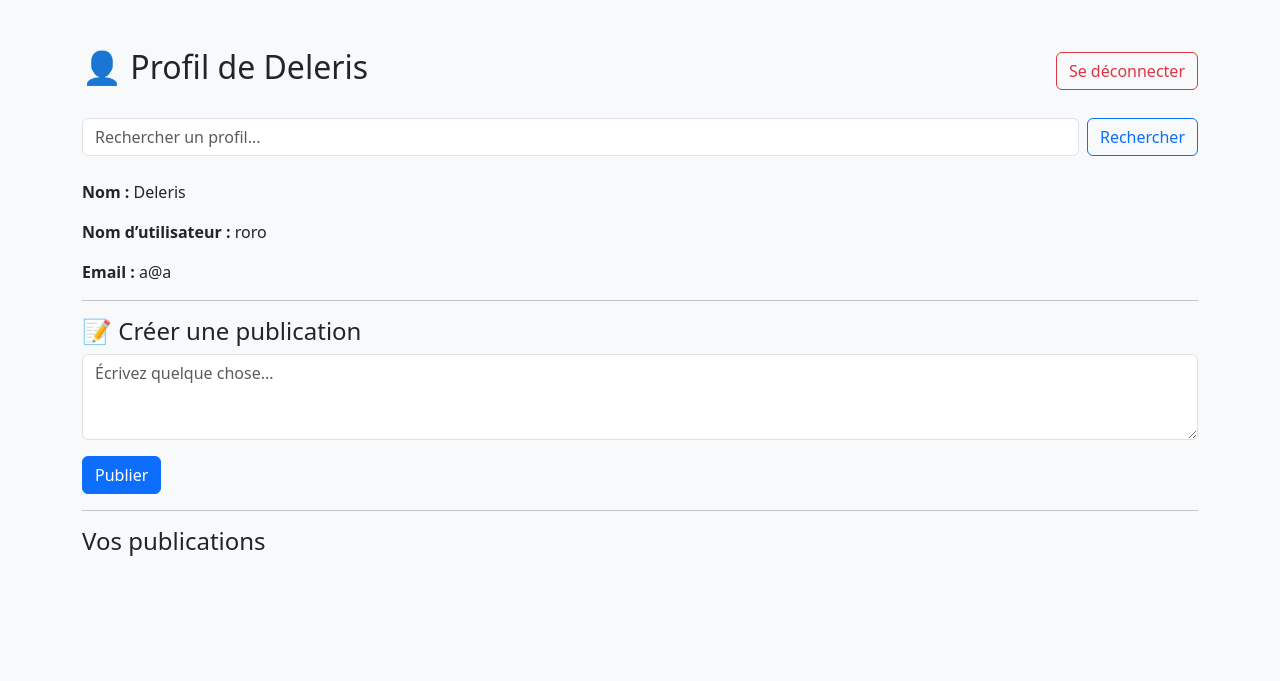
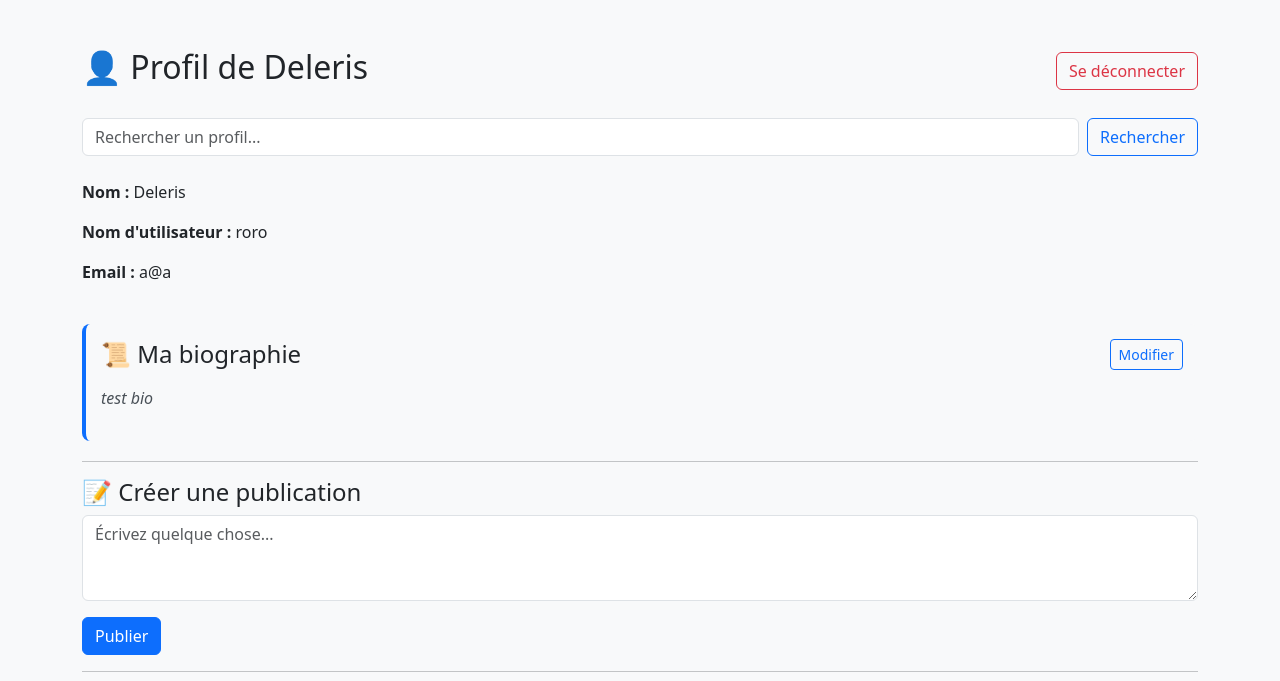
Before and after one commit to aperrin334/hello-python-ci, a Flask app: page /profile in a window 1280 px wide. Shown: the top 681 px of the page. Run offline with Flask 3, Linux system fonts and the light colour scheme; a user stored in the database is signed in.

Commit message:
Biographie plus qu'à afficher sur profil

```diff
--- a/app.py
+++ b/app.py
@@ -17,10 +17,11 @@ db = SQLAlchemy(app)
 # ------------------ MODELES ------------------
 class User(db.Model):
     id = db.Column(db.Integer, primary_key=True)
-    name = db.Column(db.String(80), unique=True, nullable=False)
+    name = db.Column(db.String(80), unique=False, nullable=False)
     username = db.Column(db.String(80), unique=True, nullable=False)
     password = db.Column(db.String(80), nullable=False)
     email = db.Column(db.String(120), unique=True, nullable=False)
+    biography = db.Column(db.Text, nullable=True)
     posts = db.relationship('Post', backref='author', lazy=True)
 
     def __repr__(self):
@@ -267,6 +268,19 @@ def user_profile(username):
         liked_post_ids=liked_post_ids,
         liked_comment_ids=liked_comment_ids
     )
+@app.route('/edit_biography', methods=['GET', 'POST'])
+def edit_biography():
+    if 'username' not in session:
+        return redirect(url_for('login'))
+
+    user = User.query.filter_by(username=session['username']).first()
+    if request.method == 'POST':
+        user.biography = request.form.get('biography', '')
+        db.session.commit()
+        flash('Biographie mise à jour avec succès !', 'success')
+        return redirect(url_for('profile'))
+
+    return render_template('edit_biography.html', user=user)
 
 
 
--- a/templates/profile.html
+++ b/templates/profile.html
@@ -19,11 +19,22 @@
             color: #4f8a10;
             border: 1px solid #4f8a10;
         }
+        .biography-section {
+            background-color: #f8f9fa;
+            border-radius: 8px;
+            padding: 15px;
+            margin-bottom: 20px;
+            border-left: 4px solid #0d6efd;
+        }
+        .biography-text {
+            white-space: pre-line;
+            font-style: italic;
+            color: #495057;
+        }
     </style>
     <link rel="stylesheet" href="https://cdn.jsdelivr.net/npm/bootstrap@5.3.0/dist/css/bootstrap.min.css">
 </head>
 <body class="bg-light">
-
 {% with messages = get_flashed_messages(with_categories=true) %}
   {% if messages %}
     <div id="flash-container" style="position: fixed; top: 20px; right: 20px; z-index: 1000;">
@@ -48,7 +59,6 @@
 {% endwith %}
 
 <div class="container mt-5">
-
     <!-- Barre du haut avec bouton de déconnexion -->
     <div class="d-flex justify-content-between align-items-center mb-4">
         <h2>👤 Profil de {{ user.name }}</h2>
@@ -61,12 +71,31 @@
         <button class="btn btn-outline-primary" type="submit">Rechercher</button>
     </form>
 
-    <p><b>Nom :</b> {{ user.name }}</p>
-    <p><b>Nom d’utilisateur :</b> {{ user.username }}</p>
-    <p><b>Email :</b> {{ user.email }}</p>
+    <!-- Informations de base -->
+    <div class="row mb-4">
+        <div class="col-md-6">
+            <p><b>Nom :</b> {{ user.name }}</p>
+            <p><b>Nom d'utilisateur :</b> {{ user.username }}</p>
+            <p><b>Email :</b> {{ user.email }}</p>
+        </div>
+    </div>
+
+    <!-- Section Biographie -->
+    <div class="biography-section">
+        <div class="d-flex justify-content-between align-items-center mb-3">
+            <h4 class="mb-0">📜 Ma biographie</h4>
+            <a href="{{ url_for('edit_biography') }}" class="btn btn-sm btn-outline-primary">Modifier</a>
+        </div>
+        {% if user.biography %}
+            <p class="biography-text">{{ user.biography }}</p>
+        {% else %}
+            <p class="biography-text text-muted">Aucune biographie. <a href="{{ url_for('edit_biography') }}">Ajouter une biographie</a></p>
+        {% endif %}
+    </div>
 
     <hr>
 
+    <!-- Création de publication -->
     <h4>📝 Créer une publication</h4>
     <form method="POST" action="{{ url_for('create_post') }}">
         <div class="mb-3">
@@ -76,8 +105,9 @@
     </form>
 
     <hr>
+
+    <!-- Publications -->
     <h4>Vos publications</h4>
-
     {% for post in posts %}
     <div class="card mb-3">
         <div class="card-body">
@@ -110,7 +140,6 @@
                     <b>{{ comment.author.name }}:</b> {{ comment.content }}
                     <span class="text-muted">— {{ comment.date_posted.strftime('%d/%m/%Y à %H:%M') }}</span>
                 </small>
-
                 {% if current_user %}
                     {% set liked_comment = comment.id in liked_comment_ids %}
                     <form action="{{ url_for('like_comment', comment_id=comment.id) }}" method="POST" style="display:inline;">
@@ -121,11 +150,9 @@
                 {% endif %}
             </div>
             {% endfor %}
-
         </div>
     </div>
     {% endfor %}
-
 </div>
 </body>
 </html>
--- a/templates/register.html
+++ b/templates/register.html
@@ -118,6 +118,8 @@
         <label for="email">Email :</label>
         <input type="email" id="email" name="email" required>
 
+
+
         <button type="submit">S'inscrire</button>
     </form>
 </div>
```
Also changed, not shown: templates/edit_biography.html (added, +61 -0 lines), instance/users.db.
